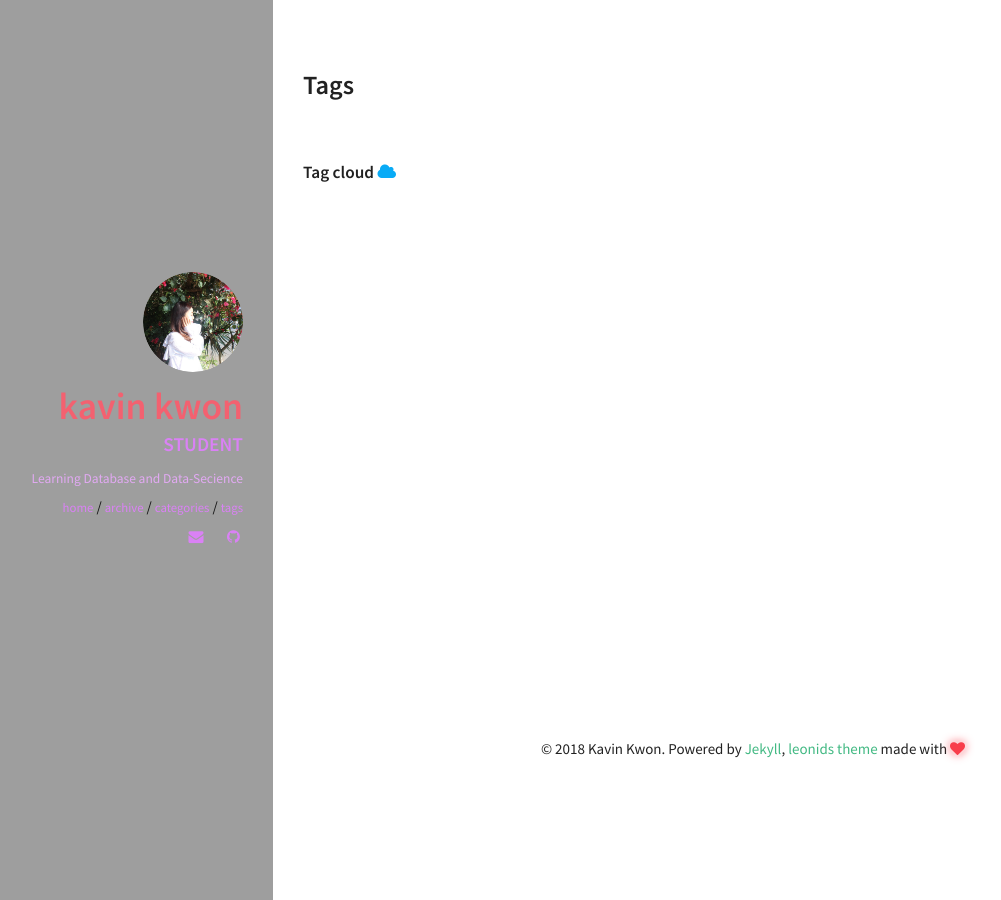
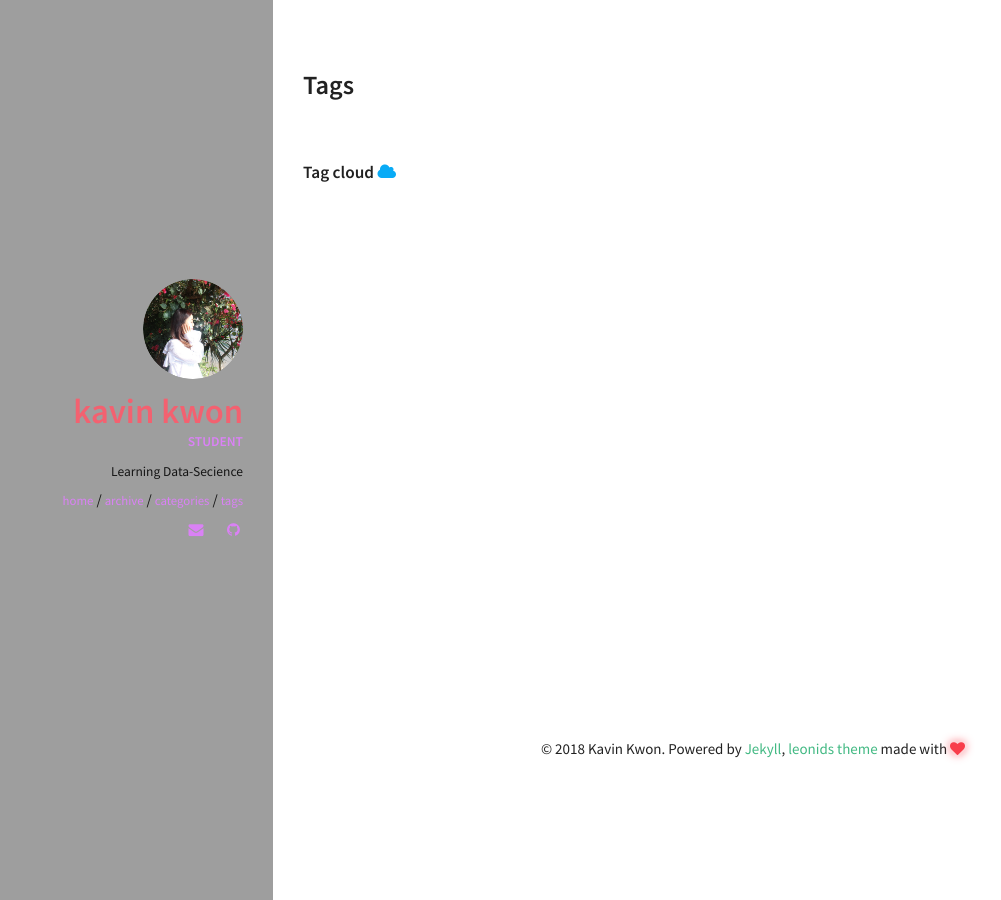
Before and after one commit to gabining/gabining.github.com, a Jekyll site: the page built from tags.html, in a window 1280 px wide. Shown: the whole page, without its empty margins (47-1048 px from the left). Built offline with Jekyll 4.4.1, drawn with Linux system fonts in a browser that asks for light colours.

Commit message:
change layouts3

```diff
--- a/_config.yml
+++ b/_config.yml
@@ -36,7 +36,7 @@ owner:
   name: Kavin Kwon
   avatar: kavin.png
   job: "Student"
-  bio: "Learning Database and Data-Secience"
+  bio: "Learning Data-Secience"
   email: ksyskyaa@gmail.com
   disqus-shortname:
   twitter: #username
--- a/_sass/pages/_layout.scss
+++ b/_sass/pages/_layout.scss
@@ -30,13 +30,13 @@
     display: block;
     color: #F36170;
     font-weight: bold;
-    font-size: 2.50em;
+    font-size: 2.30em;
     text-transform: lowercase;
   }
   .author_job {
     display: block;
     color: #DA81F5;
-    font-size: 1.3em;
+    font-size: 0.9em;
     font-weight: 600;
     text-transform: uppercase;
     margin: -5px auto 10px;
@@ -44,7 +44,6 @@
   .author_bio {
     font-size: 90%;
     display: block;
-    color: #E2A9F3;
   }
   @include media-query($medium-screen) {
     text-align: right;
```
